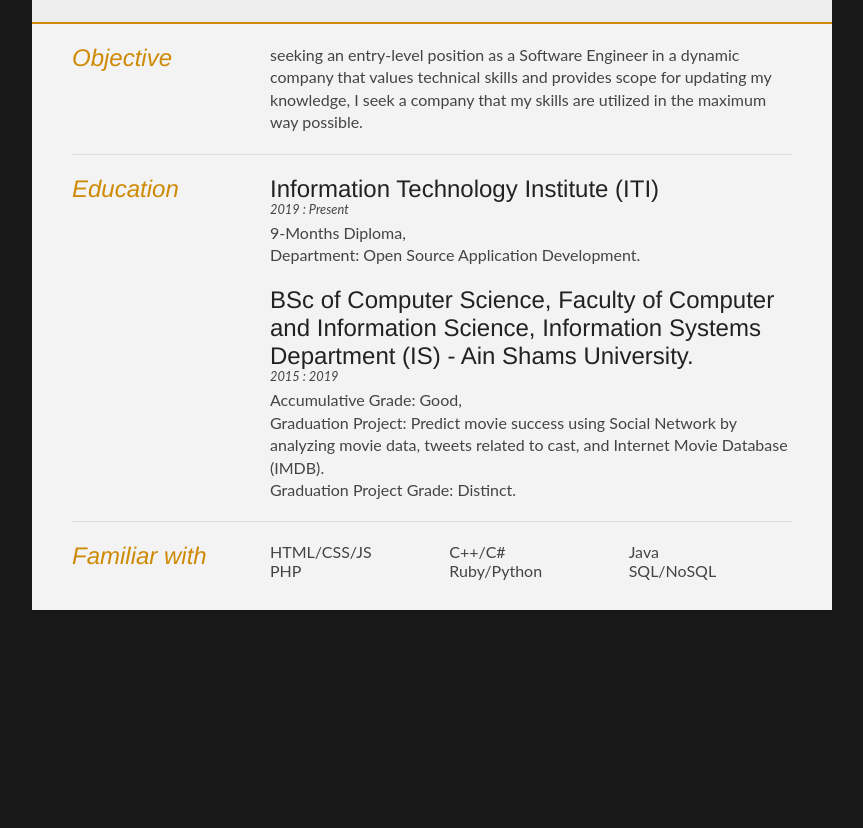
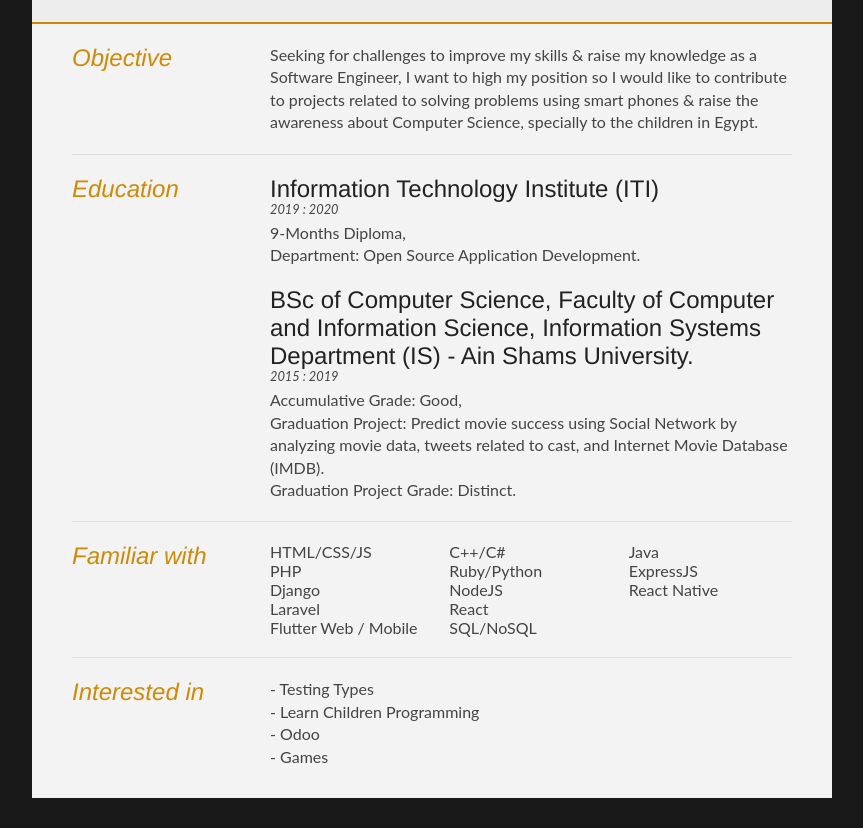
Before and after one commit to Reham97/NodeJs-myCV, a website: page public/index.html in a window 1280 px wide. Shown: the part 134-962 px from the top of the page, without its empty margins (208-1071 px from the left). Before the commit the page ends 800 px from the top, so only its background shows below. Drawn offline with Linux system fonts and the light colour scheme.

Commit message:
Update index.html

```diff
--- a/public/index.html
+++ b/public/index.html
@@ -39,9 +39,13 @@
 					</div>
 
 					<div class="sectionContent">
-						<p> seeking an entry-level position as a Software Engineer in a dynamic company that values
-							technical skills and provides scope for updating my knowledge, I seek a company that my
-							skills are utilized in the maximum way possible.
+						<p>
+							Seeking for challenges to improve my skills & raise my knowledge as a Software Engineer, I
+							want to high my position so I would like to contribute to projects related to solving
+							problems
+							using smart phones & raise the awareness about Computer Science, specially to the children
+							in
+							Egypt.
 						</p>
 					</div>
 				</article>
@@ -60,7 +64,7 @@
 				<div class="sectionContent">
 					<article>
 						<h2>Information Technology Institute (ITI)</h2>
-						<p class="subDetails">2019 : Present</p>
+						<p class="subDetails">2019 : 2020</p>
 						<p>
 							9-Months Diploma,
 							<br />
@@ -94,14 +98,37 @@
 					<ul class="keySkills">
 						<li>HTML/CSS/JS </li>
 						<li>PHP</li>
+						<li>Django</li>
+						<li>Laravel</li>
+						<li>Flutter Web / Mobile</li>
 
 						<li>C++/C#</li>
 						<li>Ruby/Python</li>
+						<li>NodeJS</li>
+						<li>React</li>
 
-						<li>Java <li>
-					    <li>SQL/NoSQL</li>
+						<li>SQL/NoSQL</li>
+						<li>Java</li>
+						<li>ExpressJS</li>
+						<li>React Native</li>
 
 					</ul>
+				</div>
+				<div class="clear"></div>
+			</section>
+			<section>
+				<div class="sectionTitle">
+					<h1>Interested in</h1>
+				</div>
+
+				<div class="sectionContent">
+
+					<p>- Testing Types <br />
+						- Learn Children Programming <br />
+						- Odoo <br />
+						- Games</p>
+
+
 				</div>
 				<div class="clear"></div>
 			</section>
```
